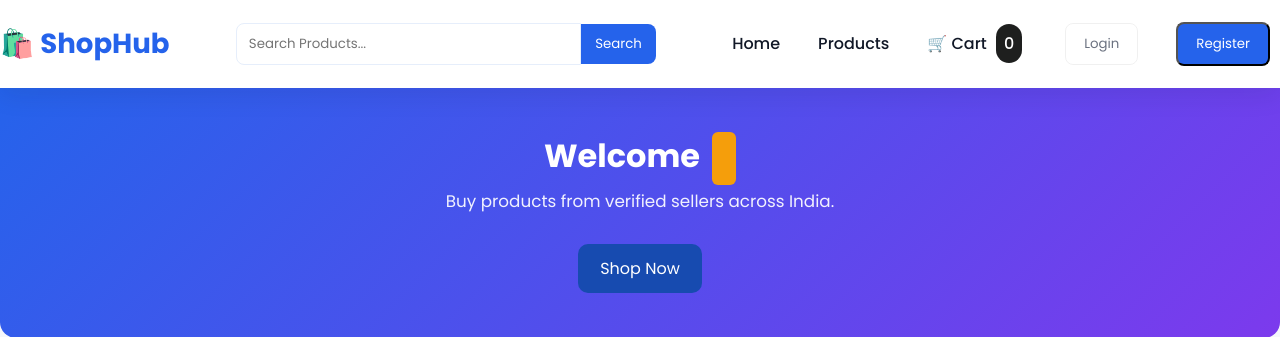
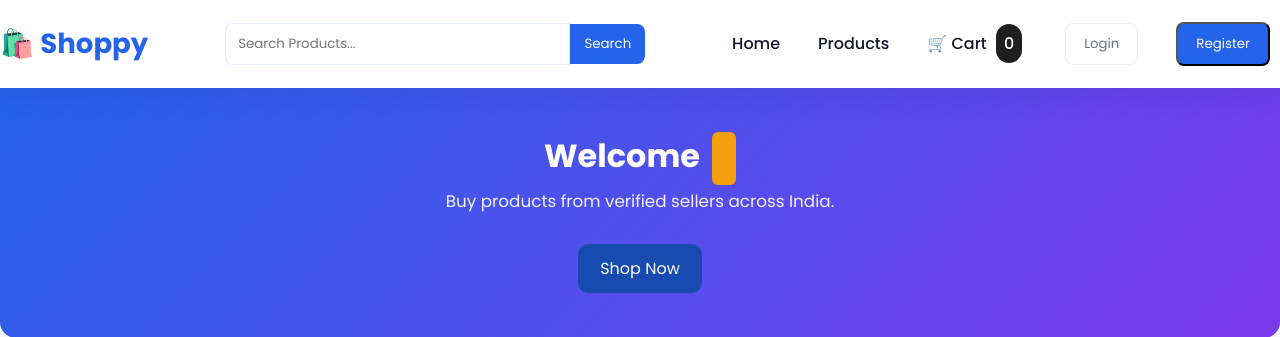
Before and after one commit to Dhineshkumar-2007/E-commerce-, a Flask app: page / in a window 1280 px wide. Shown: the top 337 px of the page. Run offline with Flask 3, Linux system fonts and the light colour scheme; data that the repository does not hold is empty.

Commit message:
Change shop name from 'ShopHub' to 'Shoppy'

```diff
--- a/templates/home.html
+++ b/templates/home.html
@@ -25,7 +25,7 @@
 <nav class="navbar">
 
     <div class="logo">
-        <h2>🛍️ ShopHub</h2>
+        <h2>🛍️ Shoppy</h2>
     </div>
 
     <div class="search">
```
